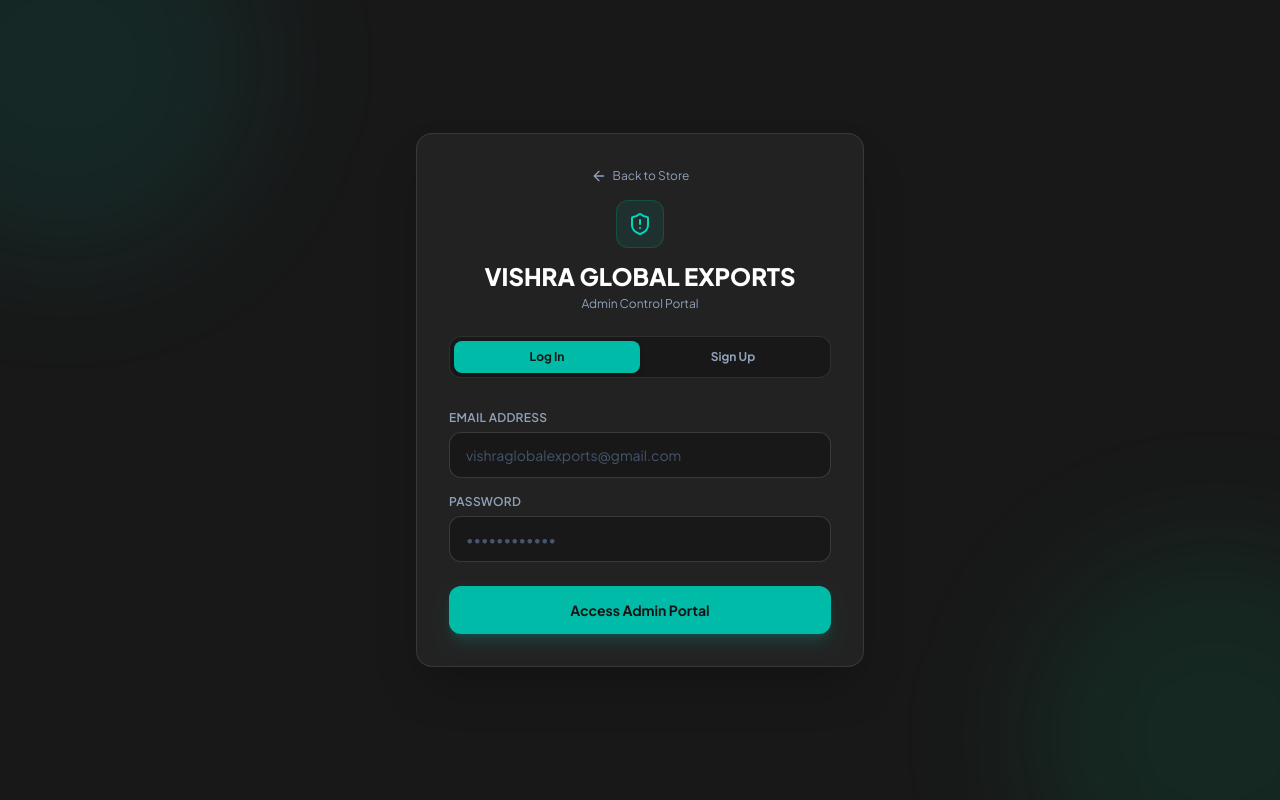
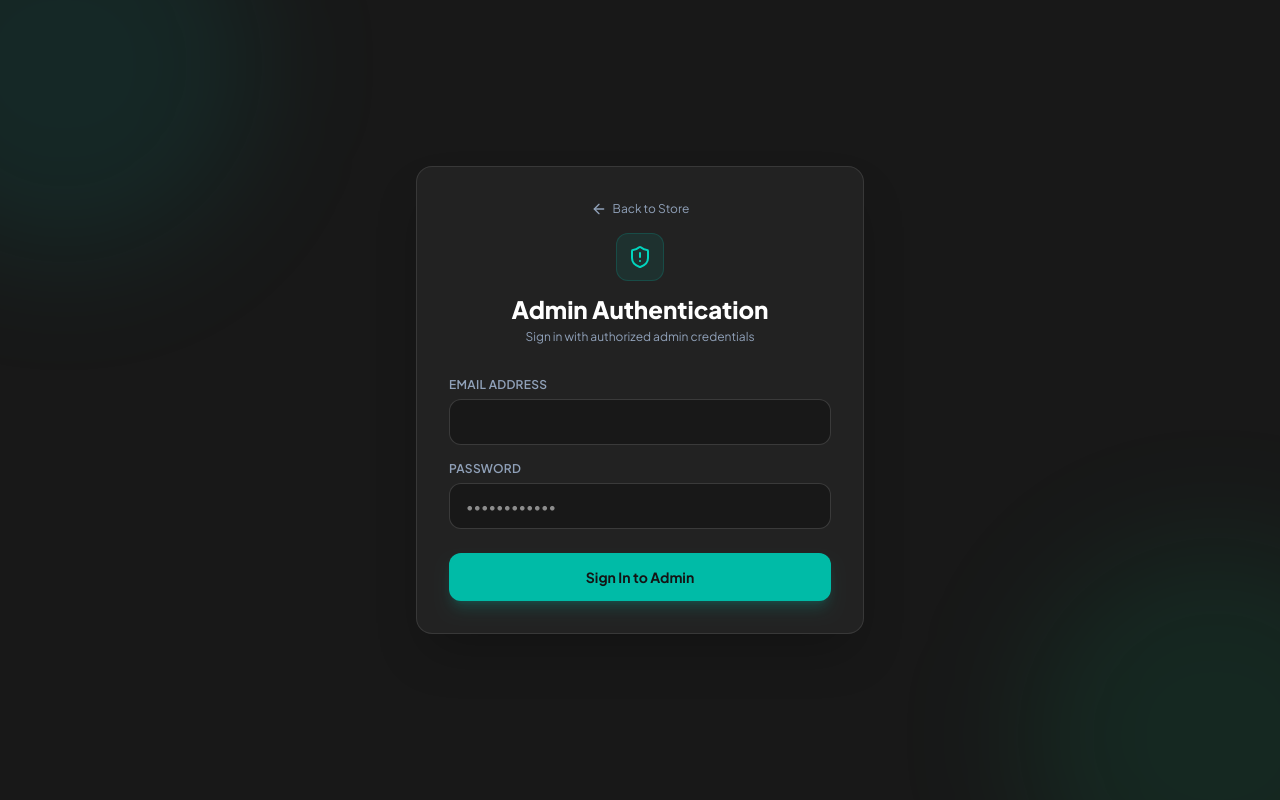
Before and after one commit to vishraglobalexports-ship-it/vishra-global-main, a React (Vite) app: page /admin-vishra-exports in a window 1280 px wide. Built offline with nearby package versions, Linux system fonts and the light colour scheme.

Commit message:
Fix enquiry form email submission and simplify admin sign in UI

```diff
--- a/src/components/sections/Contact.tsx
+++ b/src/components/sections/Contact.tsx
@@ -23,11 +23,45 @@ export function Contact() {
 
   const { register, handleSubmit, getValues, formState: { errors } } = useForm<ContactFormInputs>();
 
-  const onSubmit = () => {
+  const [submitStatus, setSubmitStatus] = useState<'idle' | 'success' | 'error'>('idle');
+
+  const onSubmit = async () => {
     setIsSubmitting(true);
+    setSubmitStatus('idle');
     const formData = getValues();
 
-    // 1. Format WhatsApp message
+    try {
+      // 1. Submit email via FormSubmit AJAX endpoint
+      const response = await fetch("https://formsubmit.co/ajax/vishraglobalexports@gmail.com", {
+        method: "POST",
+        headers: {
+          "Content-Type": "application/json",
+          "Accept": "application/json"
+        },
+        body: JSON.stringify({
+          _subject: `New Export Enquiry from ${formData.name}`,
+          _template: "table",
+          "Full Name": formData.name,
+          "Company": formData.company,
+          "Email": formData.email,
+          "Phone": formData.phone,
+          "Product": formData.product,
+          "Message": formData.message
+        })
+      });
+
+      if (response.ok) {
+        setSubmitStatus('success');
+      } else {
+        setSubmitStatus('error');
+      }
+    } catch {
+      setSubmitStatus('error');
+    } finally {
+      setIsSubmitting(false);
+    }
+
+    // 2. Open WhatsApp link for instant notification
     let waMessage = `Hello VISHRA GLOBAL EXPORTS!\n\n*NEW WEBSITE ENQUIRY*\n`;
     waMessage += `👤 *Name:* ${formData.name.trim()}\n`;
     waMessage += `🏢 *Company:* ${formData.company.trim()}\n`;
@@ -36,15 +70,7 @@ export function Contact() {
     waMessage += `📦 *Product of Interest:* ${formData.product}\n`;
     waMessage += `💬 *Message:* ${formData.message.trim()}\n`;
 
-    // 2. Open WhatsApp link in new window
     window.open(`https://wa.me/919121297999?text=${encodeURIComponent(waMessage)}`, '_blank');
-
-    // 3. Submit HTML form to FormSubmit.co for Email delivery (vishraglobalexports@gmail.com)
-    setTimeout(() => {
-      if (formRef.current) {
-        formRef.current.submit();
-      }
-    }, 500);
   };
 
   const fullAddressText = "Opp St.Theresa Degree College, Kata Subbarao Thota, Eluru, Andhra Pradesh - 534003, India";
@@ -231,6 +257,18 @@ export function Contact() {
                 {errors.message && <p className="text-xs text-rose-400">{errors.message.message}</p>}
               </div>
 
+              {submitStatus === 'success' && (
+                <div className="p-4 rounded-xl bg-emerald-500/10 border border-emerald-500/30 text-emerald-400 text-sm font-semibold">
+                  ✓ Your enquiry has been sent directly to vishraglobalexports@gmail.com! We will get back to you shortly.
+                </div>
+              )}
+
+              {submitStatus === 'error' && (
+                <div className="p-4 rounded-xl bg-amber-500/10 border border-amber-500/30 text-amber-300 text-sm font-semibold">
+                  Notice: Form sent via WhatsApp. First-time email activation may require confirming FormSubmit's verification email in vishraglobalexports@gmail.com.
+                </div>
+              )}
+
               <Button
                 type="submit"
                 size="lg"
--- a/src/pages/admin.tsx
+++ b/src/pages/admin.tsx
@@ -497,34 +497,8 @@ export default function AdminPage() {
             <div className="w-12 h-12 rounded-xl bg-teal-500/10 border border-teal-500/20 text-teal-400 flex items-center justify-center mx-auto mb-3">
               <ShieldAlert className="w-6 h-6" />
             </div>
-            <h1 className="text-2xl font-extrabold text-white">VISHRA GLOBAL EXPORTS</h1>
-            <p className="text-xs text-slate-400 mt-1">Admin Control Portal</p>
-
-            {/* Toggle Tabs */}
-            <div className="flex bg-[#181818] p-1 rounded-xl border border-white/10 mt-6">
-              <button
-                type="button"
-                onClick={() => { setAuthMode('login'); setAuthError(''); }}
-                className={`flex-1 py-2 text-xs font-bold rounded-lg transition-all ${
-                  authMode === 'login'
-                    ? 'bg-teal-500 text-[#141414] shadow-md'
-                    : 'text-slate-400 hover:text-white'
-                }`}
-              >
-                Log In
-              </button>
-              <button
-                type="button"
-                onClick={() => { setAuthMode('signup'); setAuthError(''); }}
-                className={`flex-1 py-2 text-xs font-bold rounded-lg transition-all ${
-                  authMode === 'signup'
-                    ? 'bg-teal-500 text-[#141414] shadow-md'
-                    : 'text-slate-400 hover:text-white'
-                }`}
-              >
-                Sign Up
-              </button>
-            </div>
+            <h1 className="text-2xl font-extrabold text-white">Admin Authentication</h1>
+            <p className="text-xs text-slate-400 mt-1">Sign in with authorized admin credentials</p>
           </div>
 
           {/* Form */}
@@ -544,8 +518,7 @@ export default function AdminPage() {
                 required
                 value={email}
                 onChange={(e) => setEmail(e.target.value)}
-                placeholder="vishraglobalexports@gmail.com"
-                className="w-full bg-[#181818] text-white border border-white/15 rounded-xl px-4 py-3 text-sm focus:outline-none focus:ring-2 focus:ring-teal-500/50 focus:border-teal-500/50 transition-all placeholder:text-slate-600"
+                className="w-full bg-[#181818] text-white border border-white/15 rounded-xl px-4 py-3 text-sm focus:outline-none focus:ring-2 focus:ring-teal-500/50 focus:border-teal-500/50 transition-all"
               />
             </div>
 
@@ -559,7 +532,7 @@ export default function AdminPage() {
                 value={password}
                 onChange={(e) => setPassword(e.target.value)}
                 placeholder="••••••••••••"
-                className="w-full bg-[#181818] text-white border border-white/15 rounded-xl px-4 py-3 text-sm focus:outline-none focus:ring-2 focus:ring-teal-500/50 focus:border-teal-500/50 transition-all placeholder:text-slate-600"
+                className="w-full bg-[#181818] text-white border border-white/15 rounded-xl px-4 py-3 text-sm focus:outline-none focus:ring-2 focus:ring-teal-500/50 focus:border-teal-500/50 transition-all"
               />
             </div>
 
@@ -567,7 +540,7 @@ export default function AdminPage() {
               type="submit"
               className="w-full bg-teal-500 hover:bg-teal-400 text-[#141414] font-bold text-sm h-12 rounded-xl shadow-lg shadow-teal-500/20 transition-all mt-2"
             >
-              {authMode === 'login' ? 'Access Admin Portal' : 'Create Admin Account'}
+              Sign In to Admin
             </Button>
           </form>
         </motion.div>
```
